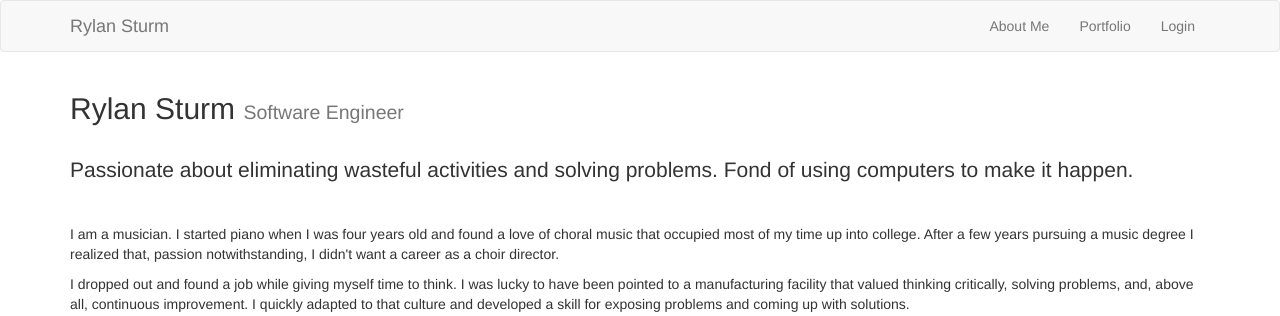
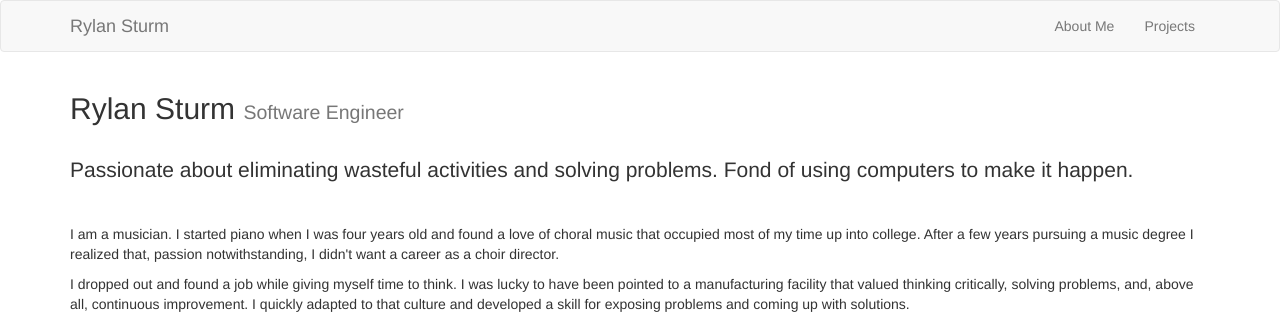
Before and after one commit to rylansturm/GaragePi, a Flask app: page /about in a window 1280 px wide. Shown: the top 316 px of the page. Run offline with Flask 3, Linux system fonts and the light colour scheme; some libraries are stand-ins or nearby versions.

Commit message:
removed login link, added github-mark

```diff
--- a/app/templates/base.html
+++ b/app/templates/base.html
@@ -23,9 +23,8 @@
             <div class="collapse navbar-collapse" id="bs-example-navbar-collapse-1">
                 <ul class="nav navbar-nav navbar-right">
                     <li><a href="{{ url_for('about') }}">About Me</a></li>
-                    <li><a href="{{ url_for('portfolio') }}">Portfolio</a></li>
+                    <li><a href="{{ url_for('portfolio') }}">Projects</a></li>
                     {% if current_user.is_anonymous %}
-                    <li><a href="{{ url_for('login') }}">Login</a></li>
                     {% else %}
                     <li><a href="{{ url_for('register') }}">Create New User</a></li>
                     <li><a href="{{ url_for('logout') }}">Logout</a></li>
@@ -47,4 +46,6 @@
         {% endwith %}
         {% block app_content %}{% endblock %}
     </div>
-{% endblock %}
+{% block footer %}
+{% endblock footer %}
+{% endblock content %}
```
Also changed, not shown: app/static/github-mark.svg (added).
